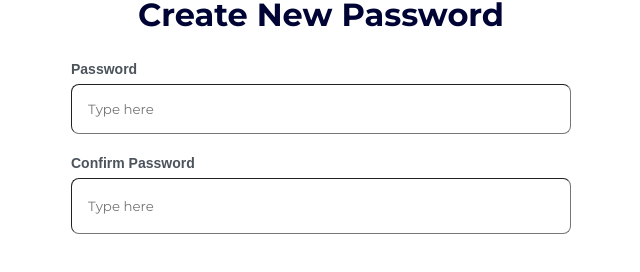
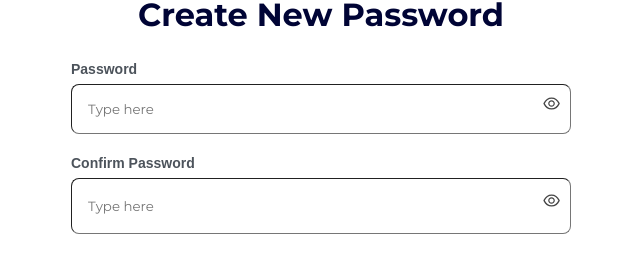
Before and after one commit to ozi-Shalom2333/artisian-aid, a React (Vite) app: page /resetpassword/1 in a window 1280 px wide. Shown: the part 346-618 px from the top of the page, without its empty margins (319-959 px from the left). Built offline with nearby package versions, Linux system fonts and the light colour scheme.

Commit message:
working on mobile

```diff
--- a/src/auth/ResetPassword.jsx
+++ b/src/auth/ResetPassword.jsx
@@ -4,6 +4,7 @@ import axios from 'axios';
 import { toast, ToastContainer } from 'react-toastify';
 import 'react-toastify/dist/ReactToastify.css';
 import '../styles/resetpassword.css';
+import { AiOutlineEye, AiOutlineEyeInvisible } from 'react-icons/ai';
 
 const ResetPassword = () => {
   const { token } = useParams();
@@ -12,6 +13,9 @@ const ResetPassword = () => {
   const [confirmPassword, setConfirmPassword] = useState('');
   const [isLoading, setIsLoading] = useState(false);
   const [errorMessage, setErrorMessage] = useState('');
+
+  const [showPassword, setShowPassword] = useState(false);
+  const [showConfirmPassword, setShowConfirmPassword] = useState(false);
 
   const baseURL = 'https://artisanaid.onrender.com';
 
@@ -71,22 +75,38 @@ const ResetPassword = () => {
         <section className='verifyPasswordInputSection'>
           <div className='verifyPasswordInput'>
             <p>Password</p>
+            <div className='passwordInputWrapper'>
               <input
-              type='password'
+                type={showPassword ? 'text' : 'password'}
                 placeholder='Type here'
                 value={password}
                 onChange={(e) => setPassword(e.target.value)}
               />
+              <span
+                className='toggleVisibilityIcon'
+                onClick={() => setShowPassword(!showPassword)}
+              >
+                {showPassword ? <AiOutlineEyeInvisible /> : <AiOutlineEye />}
+              </span>
+            </div>
           </div>
 
           <div className='verifyConfirmPasswordInput'>
             <p>Confirm Password</p>
+            <div className='passwordInputWrapper'>
               <input
-              type='password'
+                type={showConfirmPassword ? 'text' : 'password'}
                 placeholder='Type here'
                 value={confirmPassword}
                 onChange={(e) => setConfirmPassword(e.target.value)}
               />
+              <span
+                className='toggleVisibilityIcon'
+                onClick={() => setShowConfirmPassword(!showConfirmPassword)}
+              >
+                {showConfirmPassword ? <AiOutlineEyeInvisible /> : <AiOutlineEye />}
+              </span>
+            </div>
           </div>
 
           {errorMessage && <p className='the_message'>{errorMessage}</p>}
--- a/src/dashboards/artisan/ArtisanDashoard.jsx
+++ b/src/dashboards/artisan/ArtisanDashoard.jsx
@@ -12,22 +12,28 @@ import { BsFillQuestionCircleFill } from "react-icons/bs";
 import { FaUser } from "react-icons/fa";
 import ArtisanSubscription from "./pages/ArtisanSubscription";
 import { CiLogout } from "react-icons/ci";
+import { GiHamburgerMenu } from "react-icons/gi";
 import { useNavigate } from "react-router-dom";
 import { toast } from "react-toastify";
 
-const ArtisanDashoard = () => {
+const ArtisanDashboard = () => {
   const [activeTab, setActiveTab] = useState("personal-info");
   const [showLogoutModal, setShowLogoutModal] = useState(false);
+  const [isSidebarOpen, setIsSidebarOpen] = useState(false);
+  const navigate = useNavigate();
 
   const handleTabClick = (tab) => {
     setActiveTab(tab);
+    setIsSidebarOpen(false); // Close sidebar on mobile
   };
-  const navigate = useNavigate();
+
+  const toggleSidebar = () => {
+    setIsSidebarOpen(!isSidebarOpen);
+  };
 
   const handleLogout = async () => {
     try {
       const token = localStorage.getItem("authToken");
-      console.log(token);
       const response = await axios.get(
         "https://artisanaid.onrender.com/v1/logout",
         {
@@ -36,11 +42,10 @@ const ArtisanDashoard = () => {
           },
         }
       );
-      console.log(response);
       if (response.status === 200) {
         toast.success("Logout successful!");
         localStorage.removeItem("authToken");
-        window.location.href = "/";
+        navigate("/");
       } else {
         toast.error("Failed to log out. Please try again.");
       }
@@ -54,7 +59,12 @@ const ArtisanDashoard = () => {
 
   return (
     <div className="dashboard-container">
-      <div className="sidebar">
+      <button className="mobile-menu-toggle" onClick={toggleSidebar}>
+        <GiHamburgerMenu size={24} />
+      </button>
+
+      {isSidebarOpen && <div className="sidebar-overlay" onClick={toggleSidebar} />}
+      <div className={`sidebar ${isSidebarOpen ? "active" : ""}`}>
         <div className="logo" onClick={() => navigate("/")}>
           ArtisanAid.
         </div>
@@ -65,25 +75,19 @@ const ArtisanDashoard = () => {
               My Profile
             </li>
             <li
-              className={`nav-link ${
-                activeTab === "personal-info" ? "nav-link-active" : ""
-              }`}
+              className={`nav-link ${activeTab === "personal-info" ? "nav-link-active" : ""}`}
               onClick={() => handleTabClick("personal-info")}
             >
               Personal Information
             </li>
             <li
-              className={`nav-link ${
-                activeTab === "account" ? "nav-link-active" : ""
-              }`}
+              className={`nav-link ${activeTab === "account" ? "nav-link-active" : ""}`}
               onClick={() => handleTabClick("account")}
             >
               Account Verification
             </li>
             <li
-              className={`nav-link ${
-                activeTab === "security" ? "nav-link-active" : "nav-link"
-              }`}
+              className={`nav-link ${activeTab === "security" ? "nav-link-active" : ""}`}
               onClick={() => handleTabClick("security")}
             >
               Privacy & Security
@@ -93,30 +97,23 @@ const ArtisanDashoard = () => {
               Job Management
             </li>
             <li
-              className={`nav-link ${
-                activeTab === "job-post" ? "nav-link-active" : ""
-              }`}
+              className={`nav-link ${activeTab === "job-post" ? "nav-link-active" : ""}`}
               onClick={() => handleTabClick("job-post")}
             >
               Upload Job Post
             </li>
             <li
-              className={`nav-link ${
-                activeTab === "notification" ? "nav-link-active" : ""
-              }`}
+              className={`nav-link ${activeTab === "notification" ? "nav-link-active" : ""}`}
               onClick={() => handleTabClick("notification")}
             >
               Job Notification
             </li>
-
             <li className="admin-management-header">
               <MdCurrencyExchange size={20} />
               Subscription
             </li>
             <li
-              className={`nav-link ${
-                activeTab === "subscription" ? "nav-link-active" : ""
-              }`}
+              className={`nav-link ${activeTab === "subscription" ? "nav-link-active" : ""}`}
               onClick={() => handleTabClick("subscription")}
             >
               Subscription Plan
@@ -153,16 +150,10 @@ const ArtisanDashoard = () => {
             <h3>Confirm Logout</h3>
             <p>Are you sure you want to log out?</p>
             <div className="modal-actions-logout">
-              <button
-                onClick={() => setShowLogoutModal(false)}
-                className="cancel-btn-logout"
-              >
+              <button onClick={() => setShowLogoutModal(false)} className="cancel-btn-logout">
                 Cancel
               </button>
-              <button
-                onClick={() => handleLogout()}
-                className="logout-btn-logout"
-              >
+              <button onClick={handleLogout} className="logout-btn-logout">
                 Logout
               </button>
             </div>
@@ -173,4 +164,4 @@ const ArtisanDashoard = () => {
   );
 };
 
-export default ArtisanDashoard;
+export default ArtisanDashboard;
--- a/src/styles/admindashboard.css
+++ b/src/styles/admindashboard.css
@@ -177,10 +177,34 @@
   }
 }
 
+/* /* Mobile Sidebar Toggle Button */
+.mobile-menu-toggle {
+  display: none;
+  position: fixed;
+  top: 20px;
+  left: 20px;
+  background: none;
+  border: none;
+  z-index: 101;
+  cursor: pointer;
+}
 
+/* Sidebar Overlay for Mobile */
+.sidebar-overlay {
+  position: fixed;
+  top: 0;
+  left: 0;
+  width: 100vw;
+  height: 100vh;
+  background-color: rgba(0, 0, 0, 0.3);
+  z-index: 99;
+}
+
+/* Mobile Responsive Styles */
 @media (max-width: 768px) {
   .sidebar {
     transform: translateX(-100%);
+    transition: transform 0.3s ease-in-out;
   }
 
   .sidebar.active {
--- a/src/styles/resetpassword.css
+++ b/src/styles/resetpassword.css
@@ -165,3 +165,21 @@
     text-align: center;
     color: red;
 }
+.passwordInputWrapper {
+    position: relative;
+  }
+
+  .passwordInputWrapper input {
+    width: 100%;
+    padding-right: 40px;
+  }
+
+  .toggleVisibilityIcon {
+    position: absolute;
+    right: 10px;
+    top: 50%;
+    transform: translateY(-50%);
+    cursor: pointer;
+    font-size: 1.2rem;
+    color: #444;
+  }
```
Lines whose indentation alone changed are shown as unchanged.
